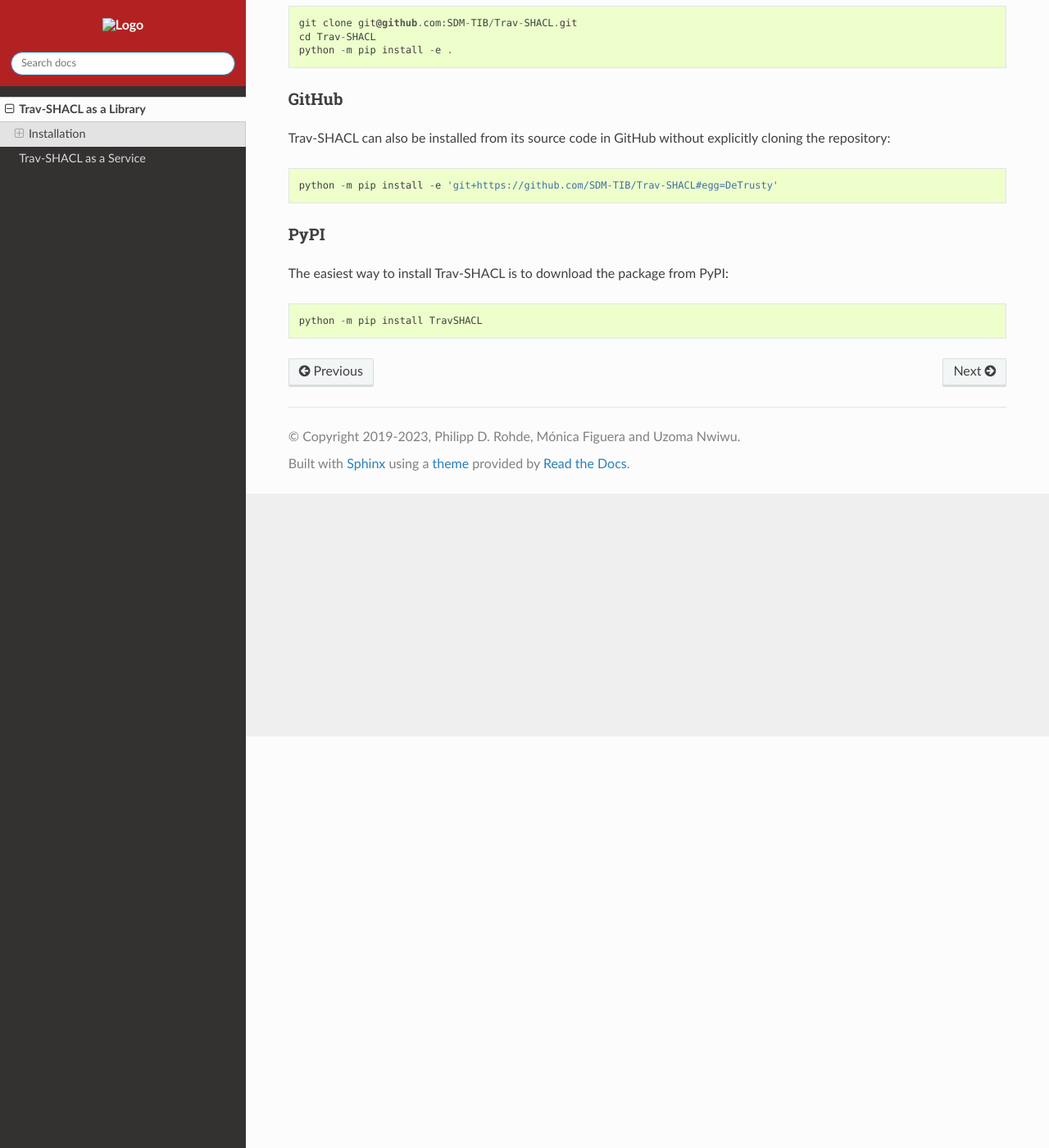
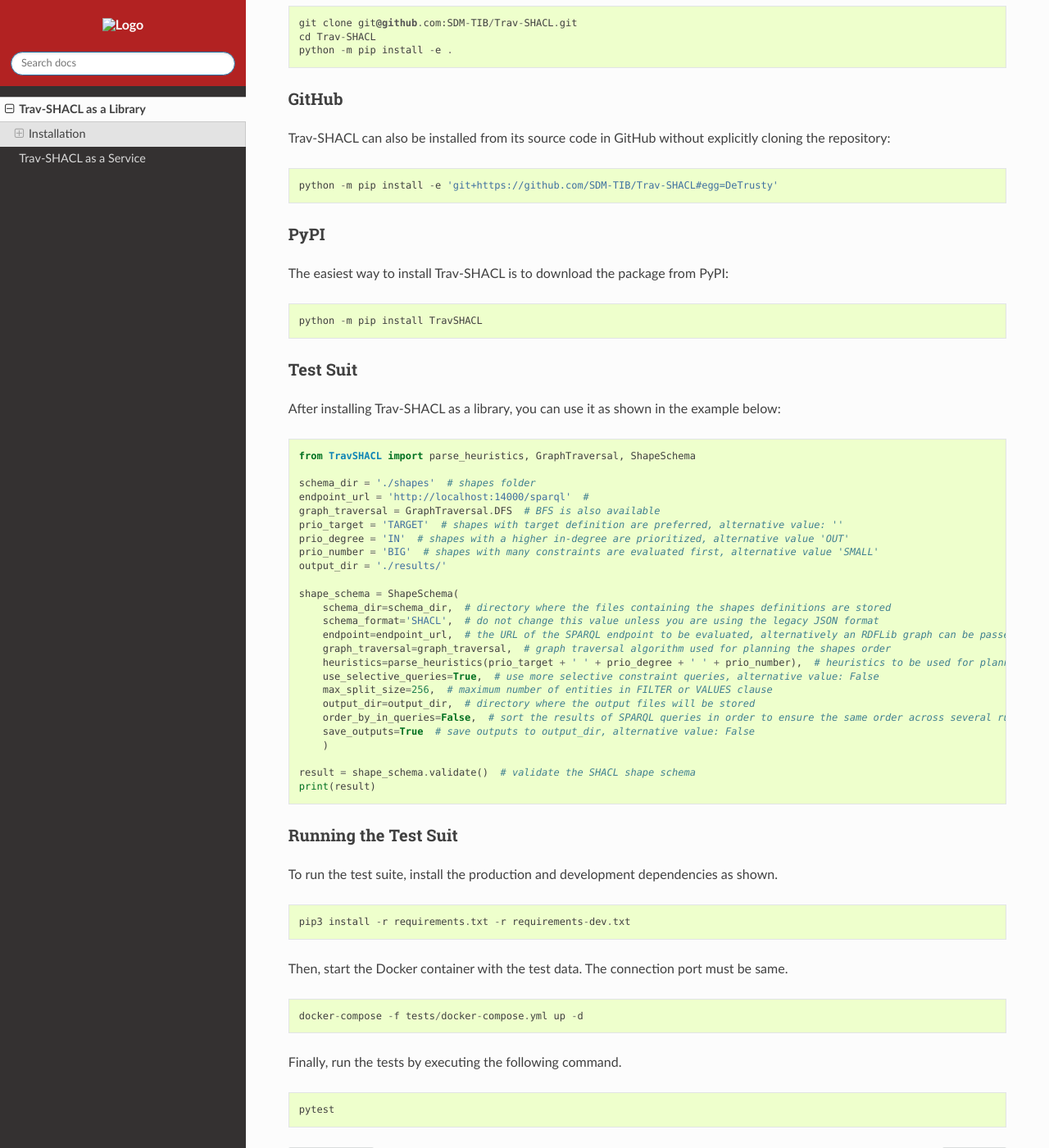
Before and after one commit to SDM-TIB/Trav-SHACL, a Sphinx documentation site: the page built from docs/library.rst, in a window 1280 px wide and 1400 px high, scrolled down 502 px. Shown: the whole window at 82% size. Built offline with Sphinx 7.4.7 and the Read the Docs theme 2.0.0, drawn with Linux system fonts in a browser that asks for light colours.

Commit message:
Trav-SHACL as a library
An update on the implementation of Trav-SHACL as a library. A test suite is also added as an example

```diff
--- a/docs/library.rst
+++ b/docs/library.rst
@@ -42,3 +42,60 @@ The easiest way to install Trav-SHACL is to download the package from PyPI:
 .. code::
 
    python -m pip install TravSHACL
+
+
+Test Suit
+=========
+
+After installing Trav-SHACL as a library, you can use it as shown in the example below:
+
+.. code::
+
+    from TravSHACL import parse_heuristics, GraphTraversal, ShapeSchema
+
+    schema_dir = './shapes'  # shapes folder
+    endpoint_url = 'http://localhost:14000/sparql'  #
+    graph_traversal = GraphTraversal.DFS  # BFS is also available
+    prio_target = 'TARGET'  # shapes with target definition are preferred, alternative value: ''
+    prio_degree = 'IN'  # shapes with a higher in-degree are prioritized, alternative value 'OUT'
+    prio_number = 'BIG'  # shapes with many constraints are evaluated first, alternative value 'SMALL'
+    output_dir = './results/'
+
+    shape_schema = ShapeSchema(
+        schema_dir=schema_dir,  # directory where the files containing the shapes definitions are stored
+        schema_format='SHACL',  # do not change this value unless you are using the legacy JSON format
+        endpoint=endpoint_url,  # the URL of the SPARQL endpoint to be evaluated, alternatively an RDFLib graph can be passed
+        graph_traversal=graph_traversal,  # graph traversal algorithm used for planning the shapes order
+        heuristics=parse_heuristics(prio_target + ' ' + prio_degree + ' ' + prio_number),  # heuristics to be used for planning the evaluation order
+        use_selective_queries=True,  # use more selective constraint queries, alternative value: False
+        max_split_size=256,  # maximum number of entities in FILTER or VALUES clause
+        output_dir=output_dir,  # directory where the output files will be stored
+        order_by_in_queries=False,  # sort the results of SPARQL queries in order to ensure the same order across several runs
+        save_outputs=True  # save outputs to output_dir, alternative value: False
+        )
+
+    result = shape_schema.validate()  # validate the SHACL shape schema
+    print(result)
+
+
+Running the Test Suit
+=====================
+
+To run the test suite, install the production and development dependencies as shown.
+
+.. code::
+
+    pip3 install -r requirements.txt -r requirements-dev.txt
+
+
+Then, start the Docker container with the test data. The connection port must be same.
+
+.. code::
+
+    docker-compose -f tests/docker-compose.yml up -d
+
+Finally, run the tests by executing the following command.
+
+.. code::
+
+    pytest
```
